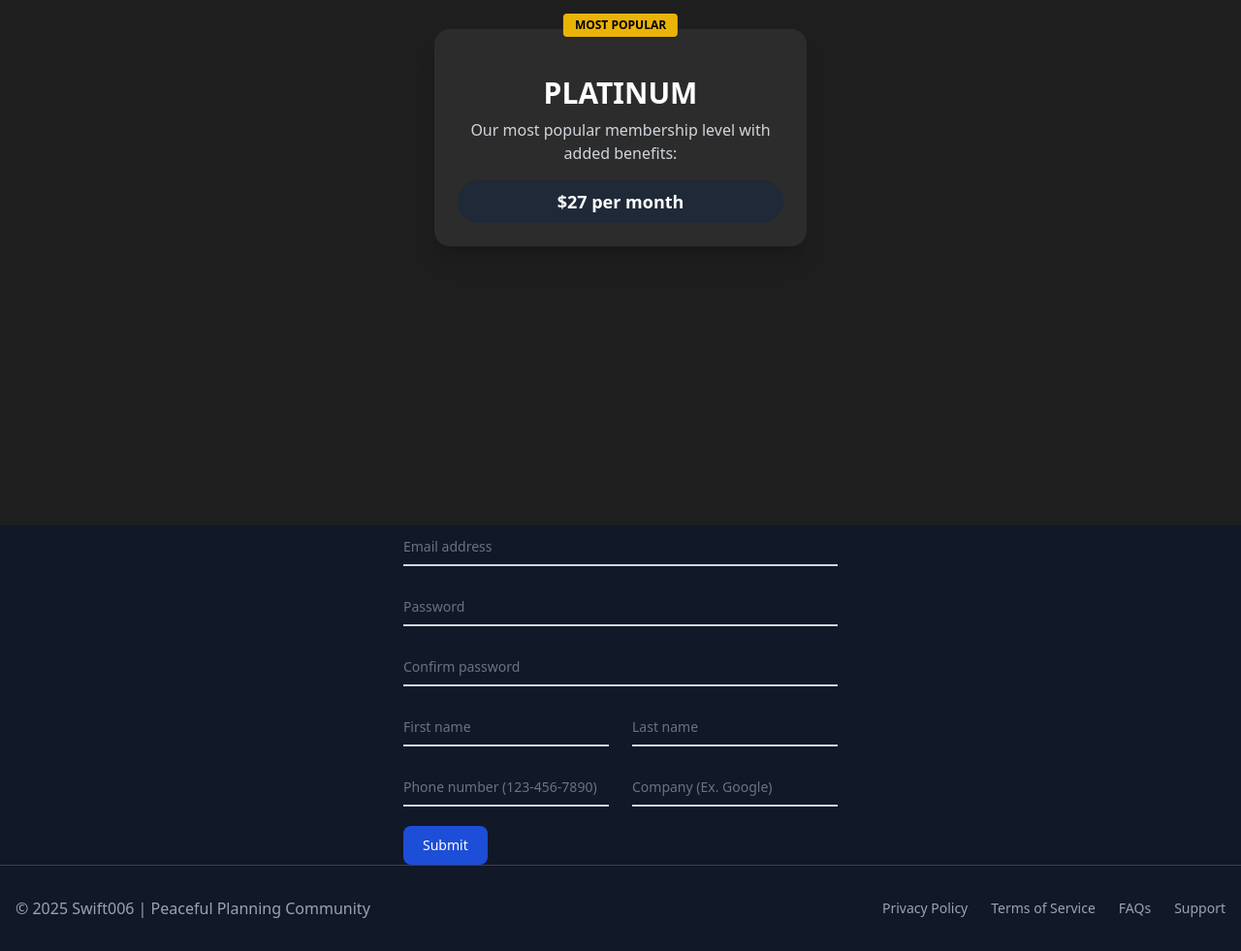
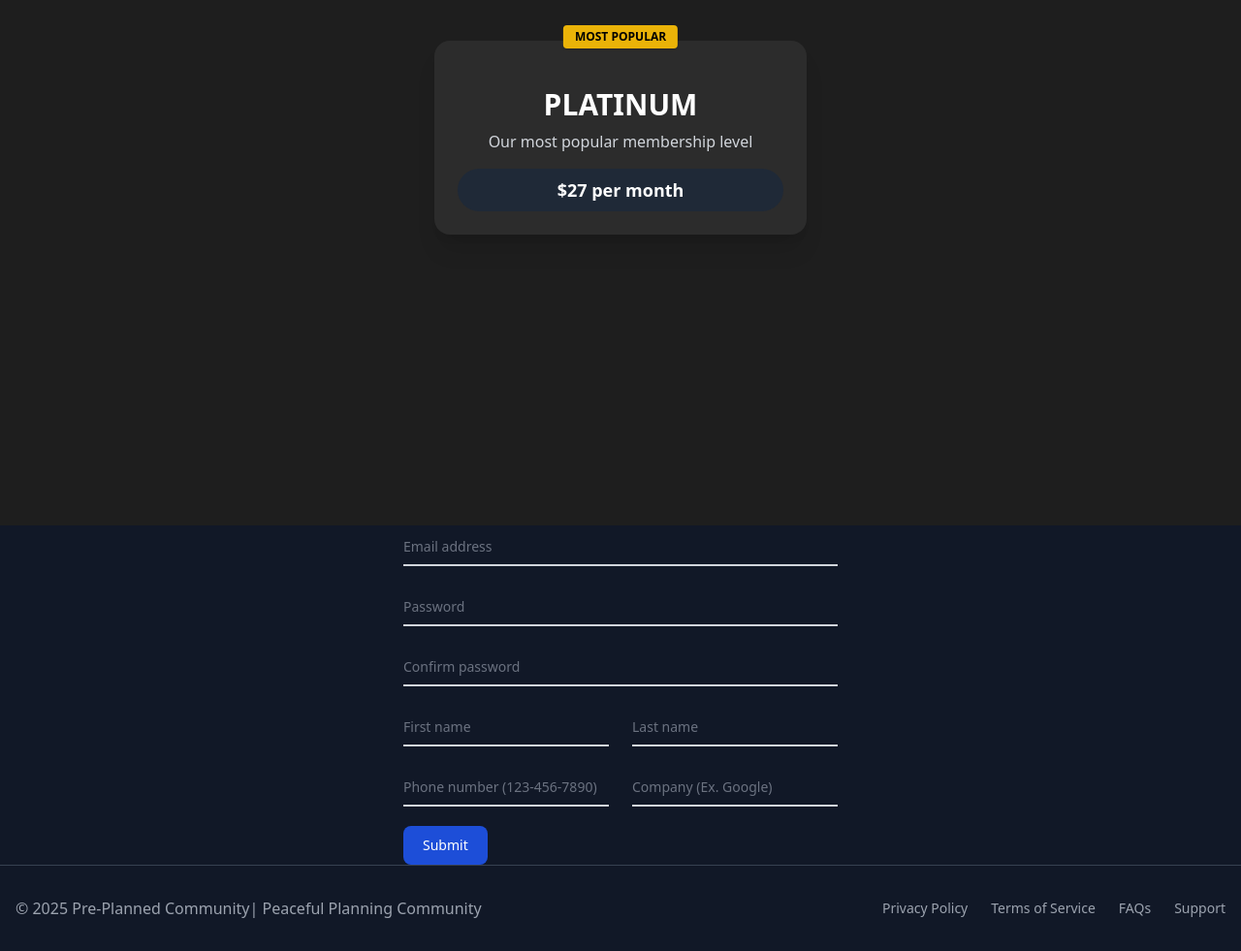
Before and after one commit to kumargovind197/pre-plannedcommunity, a plain HTML site: page index.html in a window 1280 px wide. Shown: the part 1680-2661 px from the top of the page at 97% size. Drawn offline with nearby package versions, Linux system fonts and the light colour scheme.

Commit message:
Update index.html with latest changes

```diff
--- a/index.html
+++ b/index.html
@@ -96,7 +96,7 @@
 
     <!-- Description -->
     <p class="text-gray-300 mb-4">
-      Our most popular membership level with added benefits:
+      Our most popular membership level
     </p>
 
 
@@ -151,7 +151,7 @@
 <footer class="bg-gray-900 py-8 text-center border-t border-gray-700">
   <div class="max-w-screen-xl mx-auto px-4">
     <div class="flex flex-col md:flex-row md:justify-between md:items-center gap-4">
-      <p class="text-gray-400">&copy; 2025 Swift006 | Peaceful Planning Community</p>
+      <p class="text-gray-400">&copy; 2025 Pre-Planned Community| Peaceful Planning Community</p>
       <ul class="flex justify-center space-x-6 text-sm">
         <li><a href="javascript:void(0)" class="text-gray-400 hover:text-blue-400">Privacy Policy</a></li>
         <li><a href="javascript:void(0)" class="text-gray-400 hover:text-blue-400">Terms of Service</a></li>
```
